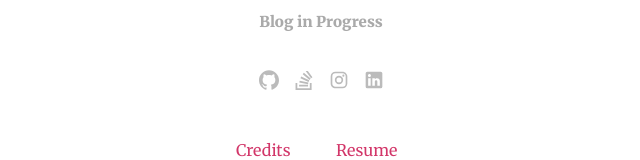
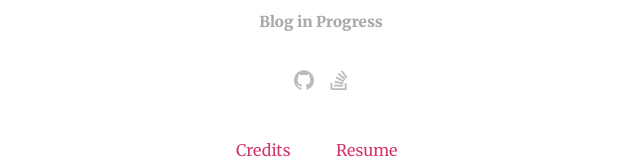
Before and after one commit to hash9/john-doe, a React (Create React App) app: page / in a window 1280 px wide. Shown: the part 389-549 px from the top of the page, without its empty margins (319-959 px from the left). Built offline with nearby package versions, Linux system fonts and the light colour scheme.

Commit message:
added landing page social links

```diff
--- a/src/pages/Home/SocialLink.js
+++ b/src/pages/Home/SocialLink.js
@@ -5,24 +5,20 @@ import styles from './socialLink.module.scss';
 const SocialLink = () => {
 	return (
 		<div>
-			<a href="#0" className={classNames(styles.cLink, styles.cLinkBrand, styles.cTooltip)} aria-label="Github">
+			<a href="https://github.com/hash9"
+				className={classNames(styles.cLink, styles.cLinkBrand, styles.cTooltip)}
+				aria-label="/hash9"
+			>
 				<svg className={classNames(styles.cIcon)}>
 					<use xlinkHref="#icon-github"></use>
 				</svg>
 			</a>
-			<a href="#0" className={classNames(styles.cLink, styles.cLinkBrand, styles.cTooltip)} aria-label="StackOverflow">
+			<a href="https://stackoverflow.com/users/4369660/hsbp"
+				className={classNames(styles.cLink, styles.cLinkBrand, styles.cTooltip)}
+				aria-label="/hsbp"
+			>
 				<svg className={classNames(styles.cIcon)}>
 					<use xlinkHref="#icon-stackoverflow"></use>
-				</svg>
-			</a>
-			<a href="#0" className={classNames(styles.cLink, styles.cLinkBrand, styles.cTooltip)} aria-label="Instagram">
-				<svg className={classNames(styles.cIcon)}>
-					<use xlinkHref="#icon-instagram"></use>
-				</svg>
-			</a>
-			<a href="#0" className={classNames(styles.cLink, styles.cLinkBrand, styles.cTooltip)} aria-label="LinkedIn">
-				<svg className={classNames(styles.cIcon)}>
-					<use xlinkHref="#icon-linkedin"></use>
 				</svg>
 			</a>
 
@@ -36,16 +32,6 @@ const SocialLink = () => {
 					<path d="M18.986 21.865v-6.404h2.134V24H1.844v-8.539h2.13v6.404h15.012zM6.111 19.731H16.85v-2.137H6.111v2.137zm.259-4.852l10.48 2.189.451-2.07-10.478-2.187-.453 2.068zm1.359-5.056l9.705 4.53.903-1.95-9.706-4.53-.902 1.936v.014zm2.715-4.785l8.217 6.855 1.359-1.62-8.216-6.853-1.35 1.617-.01.001zM15.751 0l-1.746 1.294 6.405 8.604 1.746-1.294L15.749 0h.002z"/>
 				</symbol>
 			</svg>
-			<svg style={{display: 'none'}}>
-				<symbol id="icon-instagram" viewBox="0 0 24 24">
-				<path d="M7.8,2H16.2C19.4,2 22,4.6 22,7.8V16.2A5.8,5.8 0 0,1 16.2,22H7.8C4.6,22 2,19.4 2,16.2V7.8A5.8,5.8 0 0,1 7.8,2M7.6,4A3.6,3.6 0 0,0 4,7.6V16.4C4,18.39 5.61,20 7.6,20H16.4A3.6,3.6 0 0,0 20,16.4V7.6C20,5.61 18.39,4 16.4,4H7.6M17.25,5.5A1.25,1.25 0 0,1 18.5,6.75A1.25,1.25 0 0,1 17.25,8A1.25,1.25 0 0,1 16,6.75A1.25,1.25 0 0,1 17.25,5.5M12,7A5,5 0 0,1 17,12A5,5 0 0,1 12,17A5,5 0 0,1 7,12A5,5 0 0,1 12,7M12,9A3,3 0 0,0 9,12A3,3 0 0,0 12,15A3,3 0 0,0 15,12A3,3 0 0,0 12,9Z" />
-				</symbol>
-			</svg>
-			<svg style={{display: 'none'}}>
-				<symbol id="icon-linkedin" viewBox="0 0 24 24">
-					<path d="M19,19H16V13.7A1.5,1.5 0 0,0 14.5,12.2A1.5,1.5 0 0,0 13,13.7V19H10V10H13V11.2C13.5,10.36 14.59,9.8 15.5,9.8A3.5,3.5 0 0,1 19,13.3M6.5,8.31C5.5,8.31 4.69,7.5 4.69,6.5A1.81,1.81 0 0,1 6.5,4.69C7.5,4.69 8.31,5.5 8.31,6.5A1.81,1.81 0 0,1 6.5,8.31M8,19H5V10H8M20,2H4C2.89,2 2,2.89 2,4V20A2,2 0 0,0 4,22H20A2,2 0 0,0 22,20V4C22,2.89 21.1,2 20,2Z" />
-				</symbol>
-			</svg>
 
 		</div>
 	)
--- a/src/pages/Home/socialLink.module.scss
+++ b/src/pages/Home/socialLink.module.scss
@@ -44,6 +44,7 @@ a {
 	top: calc(100% + 12px);
 	padding: .70em .93em;
 	font-size: .800rem;
+	font-family: 'Montserrat', sans-serif;
 	color: white;
 	border-radius: 3px;
 }
```
